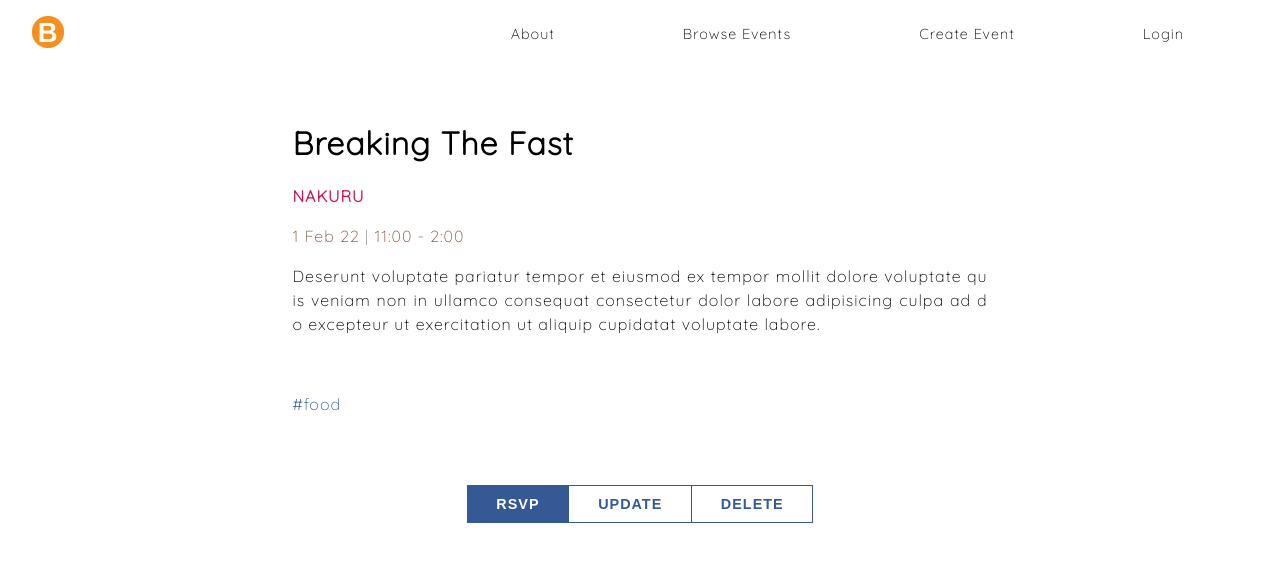
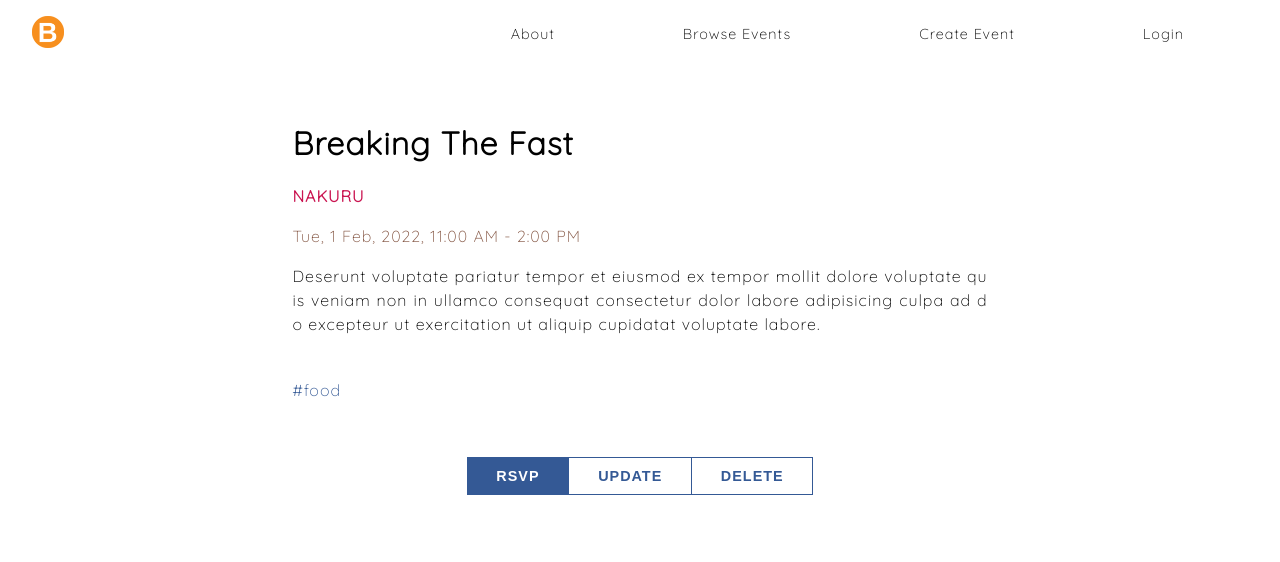
Before and after one commit to dngst/brightevents, a React (Create React App) app: page /event in a window 1280 px wide. Shown: the top 562 px of the page. Built offline with nearby package versions, Linux system fonts and the light colour scheme.

Commit message:
Rearrange date and time display

```diff
--- a/src/components/container/EventContainer.js
+++ b/src/components/container/EventContainer.js
@@ -13,7 +13,7 @@ const EventContainer = styled(Container)`
     font-weight: bold;
   }
   .event-cat {
-    margin: 8% 0;
+    margin: 6% 0;
   }
   .event-desc {
     margin: 2% 0;
@@ -21,9 +21,6 @@ const EventContainer = styled(Container)`
   .event-details {
     text-align: left;
     color: ${(props) => props.theme.brown};
-    span {
-      color: ${(props) => props.theme.grey};
-    }
   }
   .event-btns {
     button {
@@ -40,15 +37,12 @@ const EventContainer = styled(Container)`
     }
     .event-btns {
       button {
-        margin: 1.2% auto;
+        margin: 1.5% auto;
         width: 100%;
       }
       .update-btn {
         border: 1px solid ${(props) => props.theme.link};
       }
-    }
-    .event-desc {
-      margin: 8% 0;
     }
     width: 100% !important;
   }
--- a/src/pages/Event.js
+++ b/src/pages/Event.js
@@ -18,7 +18,7 @@ const Event = () => {
         <Title>breaking the fast</Title>
         <Paragraph className="event-loc">nakuru</Paragraph>
         <Paragraph capitalize className="event-details">
-          1 feb 22 <span>|</span> 11:00 - 2:00
+          tue, 1 feb, 2022, 11:00 AM - 2:00 PM
         </Paragraph>
         <Paragraph justify break className="event-desc">
           Deserunt voluptate pariatur tempor et eiusmod ex tempor mollit dolore
```
